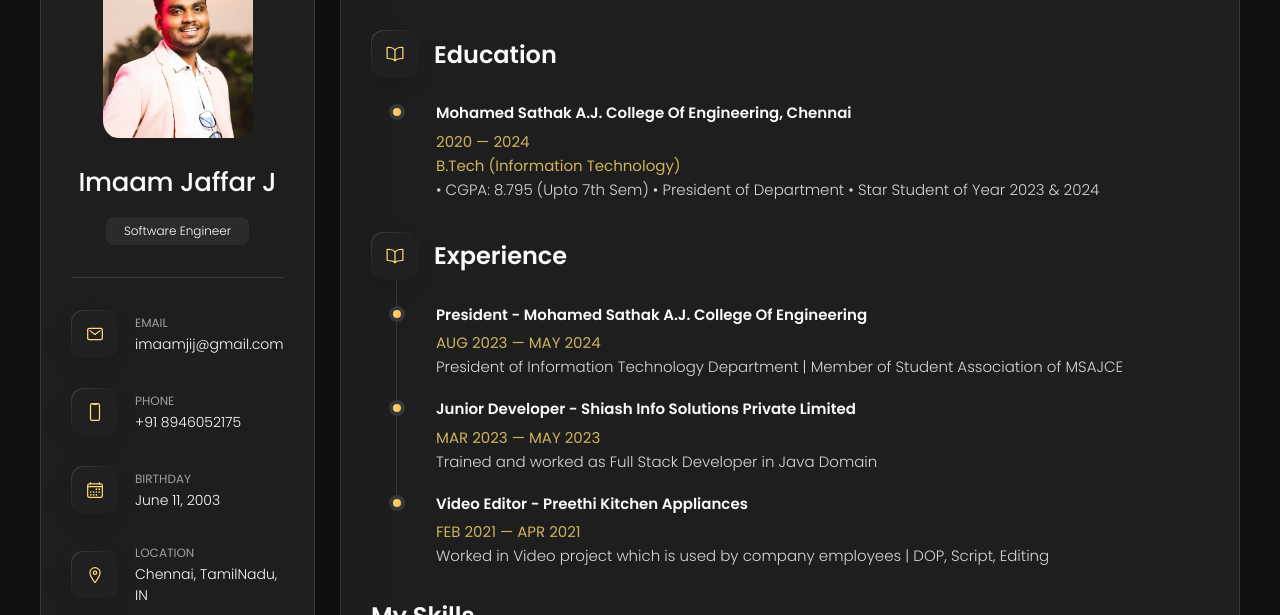
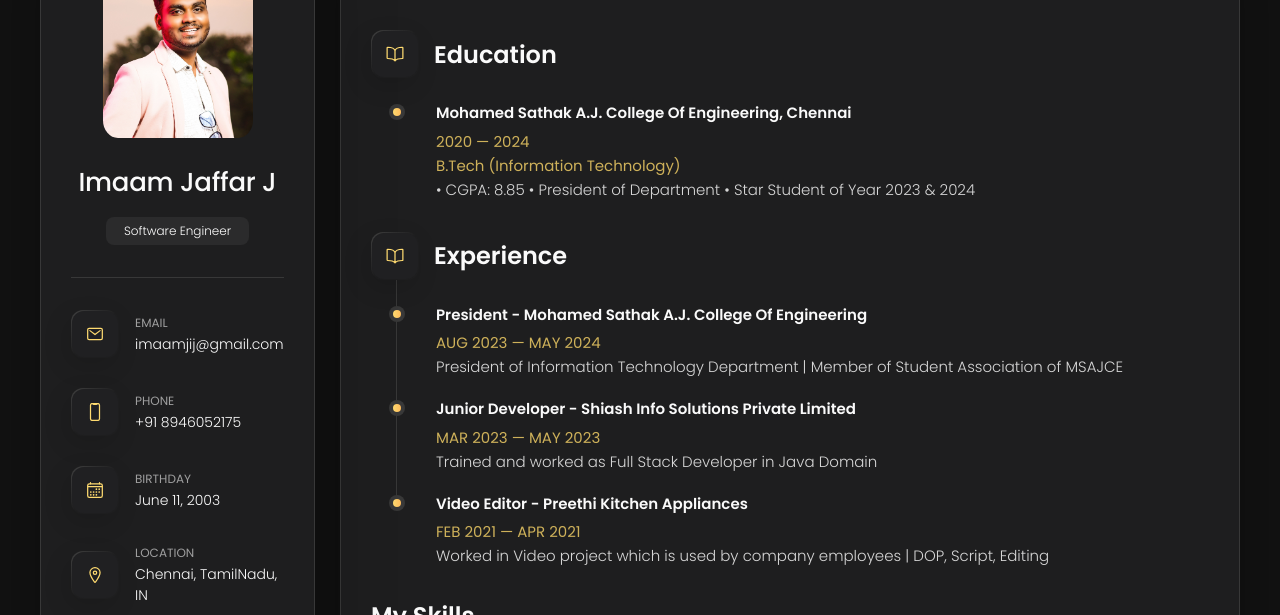
Before and after one commit to imaamjij/ImaamJaffarPortfolio, a plain HTML site: page index.html in a window 1280 px wide. Both pictures are taken after a click on the button "Resume". Shown: the part 159-774 px from the top of the page. Drawn offline with nearby package versions, Linux system fonts and the light colour scheme.

Commit message:
Update index.html

```diff
--- a/index.html
+++ b/index.html
@@ -362,7 +362,7 @@
               <span>B.Tech (Information Technology) </span>
 
               <p class="timeline-text">
-                • CGPA: 8.795 (Upto 7th Sem)
+                • CGPA: 8.85
                 • President of Department
                 • Star Student of Year 2023 & 2024
               </p>
```
